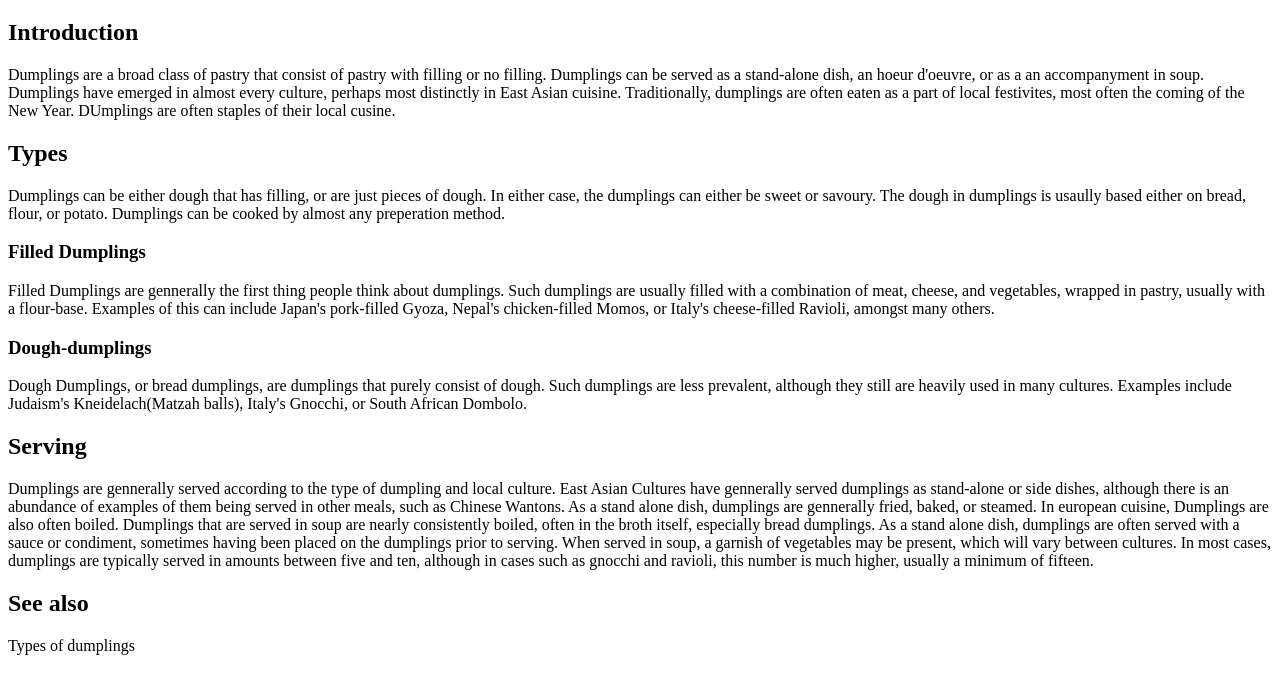
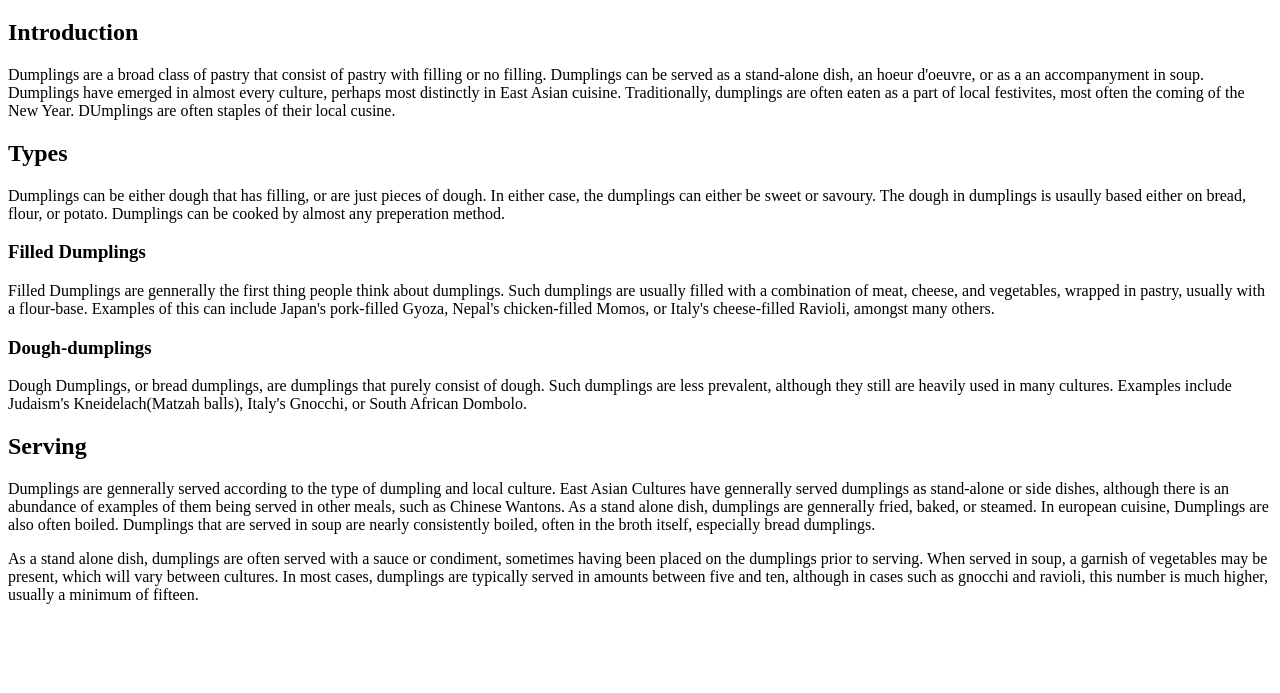
Before and after one commit to The-Cornucopia/the-cornucopia.github.io, a plain HTML site: page dumplings.html in a window 1280 px wide. Shown: the part 61-754 px from the top of the page. Drawn offline with Linux system fonts and the light colour scheme.

Commit message:
Update dumplings.html

```diff
--- a/dumplings.html
+++ b/dumplings.html
@@ -1,20 +1,24 @@
 <!DOCTYPE html>
+<html>
+    <head>
+        <meta charset="utf-8">
+        <meta http-equiv="X-UA-Compatible" content="IE=edge">
+        <title>Dumplings</title>
+        <link rel="stylesheet" href="main.css">
+    </head>
 
 <h1>Dumplings</h1>
 
 <h2>Introduction</h2>
-<body>Dumplings are a broad class of pastry that consist of pastry with filling or no filling. Dumplings can be served as a stand-alone dish, an hoeur d'oeuvre, or as a an accompanyment in soup. Dumplings have emerged in almost every culture, perhaps most distinctly in East Asian cuisine. Traditionally, dumplings are often eaten as a part of local festivites, most often the coming of the New Year. DUmplings are often staples of their local cusine.</body>
+<p>Dumplings are a broad class of pastry that consist of pastry with filling or no filling. Dumplings can be served as a stand-alone dish, an hoeur d'oeuvre, or as a an accompanyment in soup. Dumplings have emerged in almost every culture, perhaps most distinctly in East Asian cuisine. Traditionally, dumplings are often eaten as a part of local festivites, most often the coming of the New Year. DUmplings are often staples of their local cusine.</p>
 
 <h2>Types</h2>
-<body>Dumplings can be either dough that has filling, or are just pieces of dough. In either case, the dumplings can either be sweet or savoury. The dough in dumplings is usaully based either on bread, flour, or potato. Dumplings can be cooked by almost any preperation method.</body>
+<p>Dumplings can be either dough that has filling, or are just pieces of dough. In either case, the dumplings can either be sweet or savoury. The dough in dumplings is usaully based either on bread, flour, or potato. Dumplings can be cooked by almost any preperation method.</p>
 <h3>Filled Dumplings</h3>
-<body>Filled Dumplings are gennerally the first thing people think about dumplings. Such dumplings are usually filled with a combination of meat, cheese, and vegetables, wrapped in pastry, usually with a flour-base. Examples of this can include Japan's pork-filled Gyoza, Nepal's chicken-filled Momos, or Italy's cheese-filled Ravioli, amongst many others.</body>
+<p>Filled Dumplings are gennerally the first thing people think about dumplings. Such dumplings are usually filled with a combination of meat, cheese, and vegetables, wrapped in pastry, usually with a flour-base. Examples of this can include Japan's pork-filled Gyoza, Nepal's chicken-filled Momos, or Italy's cheese-filled Ravioli, amongst many others.</p>
 <h3>Dough-dumplings</h3>
-<body>Dough Dumplings, or bread dumplings, are dumplings that purely consist of dough. Such dumplings are less prevalent, although they still are heavily used in many cultures. Examples include Judaism's Kneidelach(Matzah balls), Italy's Gnocchi, or South African Dombolo.</body>
+<p>Dough Dumplings, or bread dumplings, are dumplings that purely consist of dough. Such dumplings are less prevalent, although they still are heavily used in many cultures. Examples include Judaism's Kneidelach(Matzah balls), Italy's Gnocchi, or South African Dombolo.</p>
 
 <h2>Serving</h2>
-<body>Dumplings are gennerally served according to the type of dumpling and local culture. East Asian Cultures have gennerally served dumplings as stand-alone or side dishes, although there is an abundance of examples of them being served in other meals, such as Chinese Wantons. As a stand alone dish, dumplings are gennerally fried, baked, or steamed. In european cuisine, Dumplings are also often boiled. Dumplings that are served in soup are nearly consistently boiled, often in the broth itself, especially bread dumplings.</body>
-<body>As a stand alone dish, dumplings are often served with a sauce or condiment, sometimes having been placed on the dumplings prior to serving. When served in soup, a garnish of vegetables may be present, which will vary between cultures. In most cases, dumplings are typically served in amounts between five and ten, although in cases such as gnocchi and ravioli, this number is much higher, usually a minimum of fifteen.</body>
-
-<h2>See also</h2>
-<body>Types of dumplings</body>
+<p>Dumplings are gennerally served according to the type of dumpling and local culture. East Asian Cultures have gennerally served dumplings as stand-alone or side dishes, although there is an abundance of examples of them being served in other meals, such as Chinese Wantons. As a stand alone dish, dumplings are gennerally fried, baked, or steamed. In european cuisine, Dumplings are also often boiled. Dumplings that are served in soup are nearly consistently boiled, often in the broth itself, especially bread dumplings.</p>
+<p>As a stand alone dish, dumplings are often served with a sauce or condiment, sometimes having been placed on the dumplings prior to serving. When served in soup, a garnish of vegetables may be present, which will vary between cultures. In most cases, dumplings are typically served in amounts between five and ten, although in cases such as gnocchi and ravioli, this number is much higher, usually a minimum of fifteen.</p>
```
